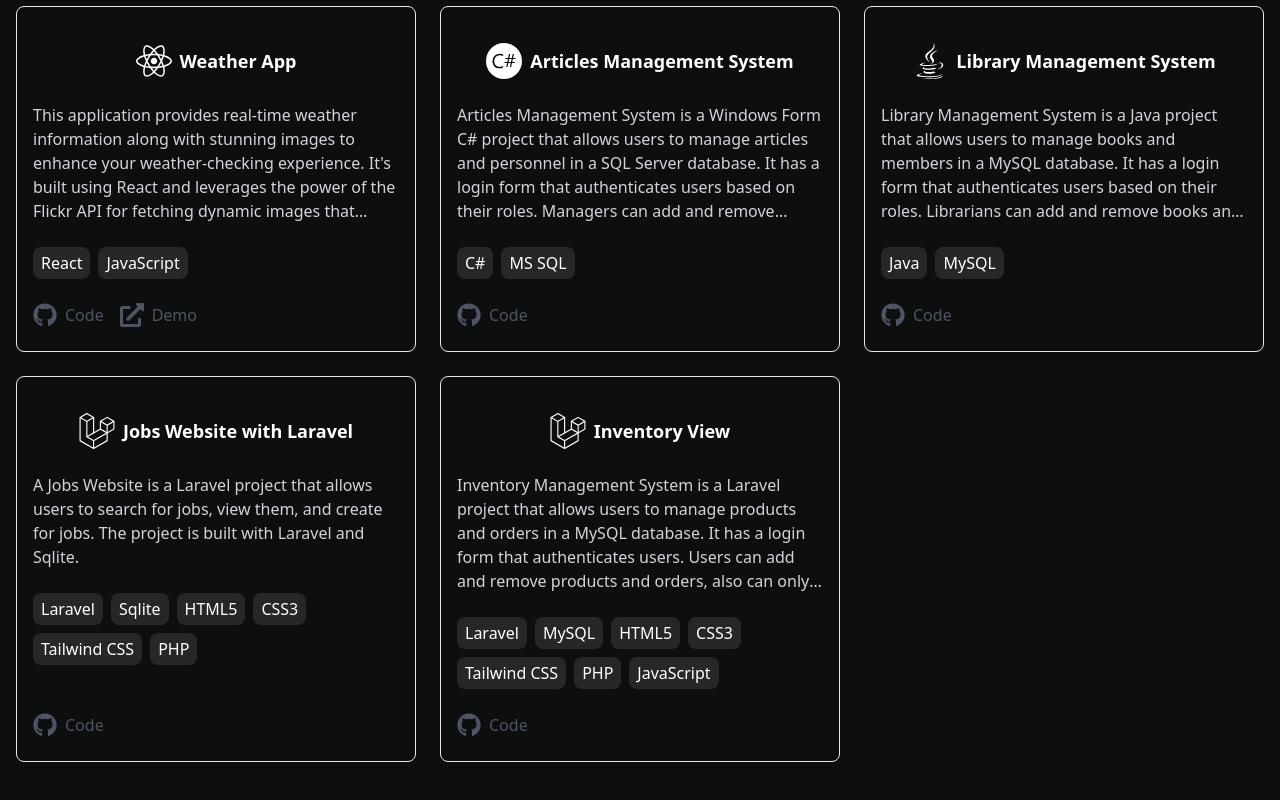
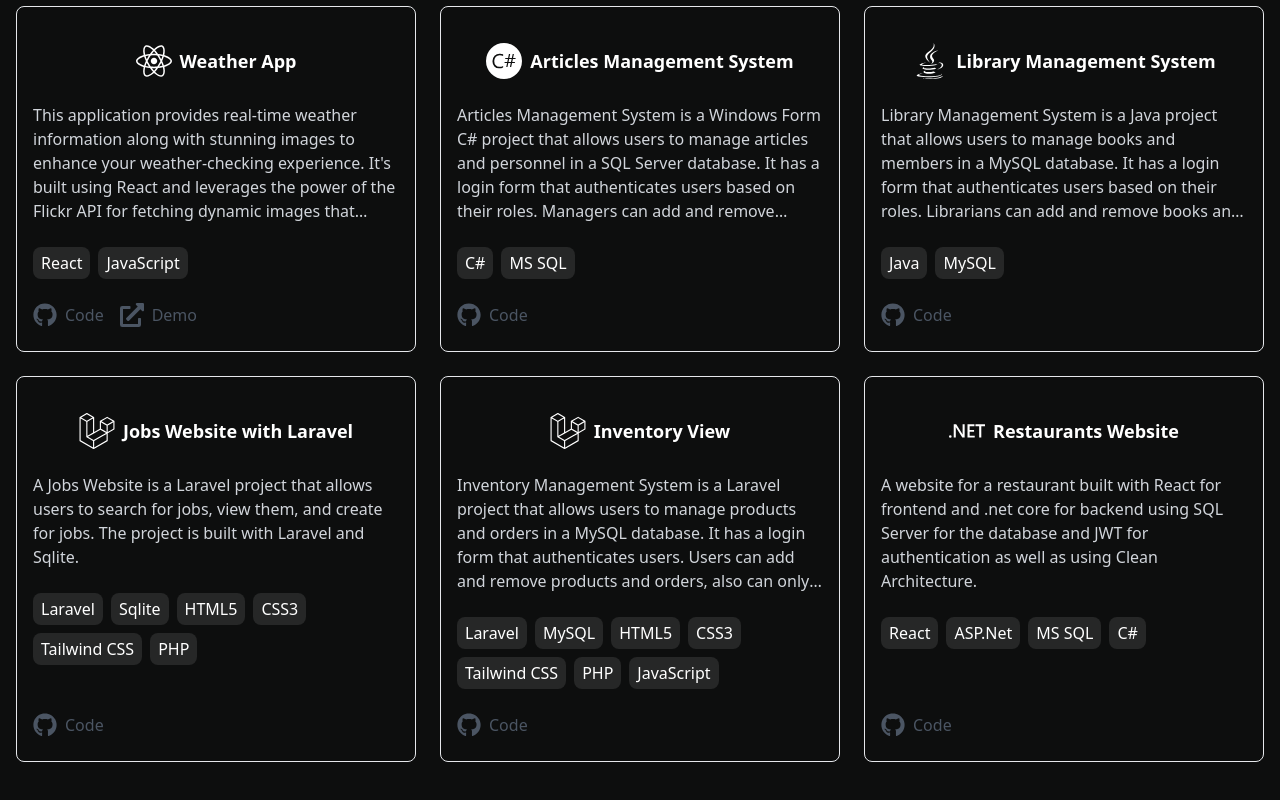
Before and after one commit to Raderne/portfolio, a React (Vite) app: page /projects in a window 1280 px wide. Shown: the part 1568-2368 px from the top of the page. Built offline with nearby package versions, Linux system fonts and the light colour scheme.

Commit message:
add: .net core project

```diff
--- a/src/constants/index.jsx
+++ b/src/constants/index.jsx
@@ -388,4 +388,15 @@ export const projectsData = [
 		phone: [],
 		Icon: FaLaravel,
 	},
+	{
+		name: "Restaurants Website",
+		description:
+			"A website for a restaurant built with React for frontend and .net core for backend using SQL Server for the database and JWT for authentication as well as using Clean Architecture.",
+		skills: ["React", "ASP.Net", "MS SQL", "C#"],
+		code: "https://github.com/Raderne/Restaurants-net-core",
+		demo: "",
+		images: [],
+		phone: [],
+		Icon: SiDotnet,
+	},
 ];
```
Lines whose indentation alone changed are shown as unchanged.
